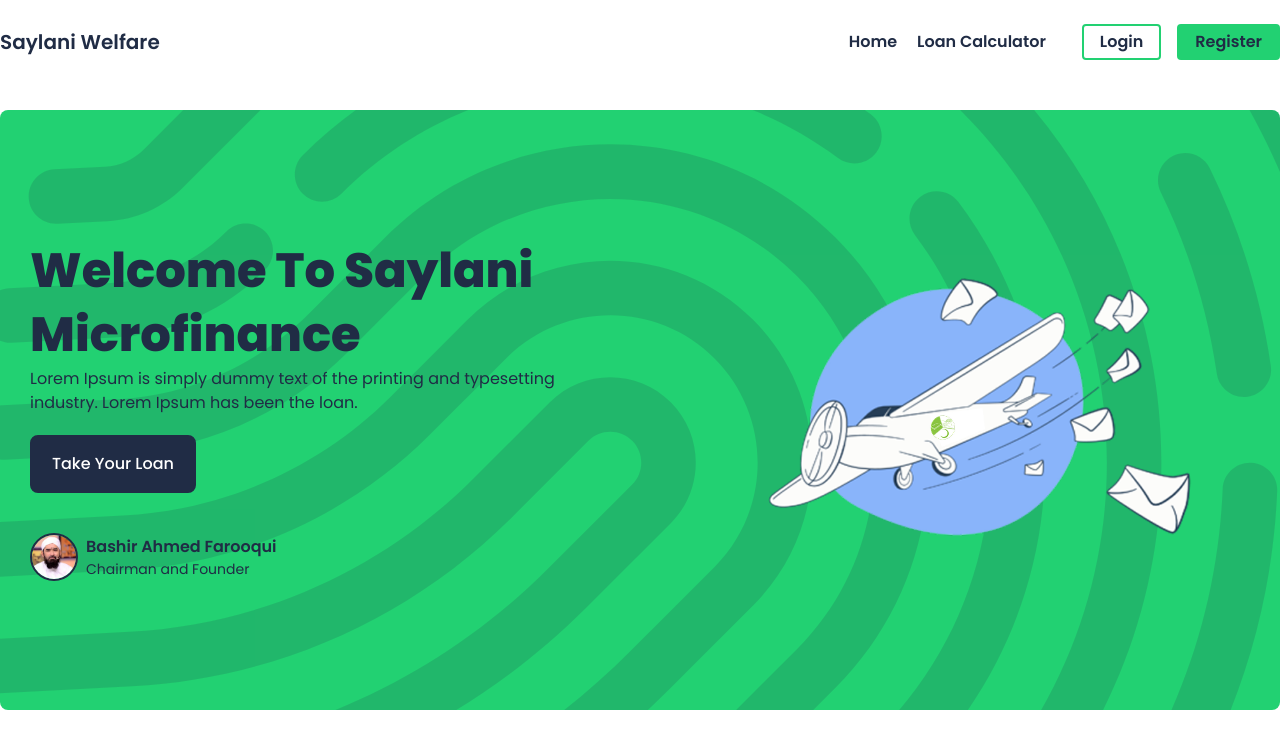
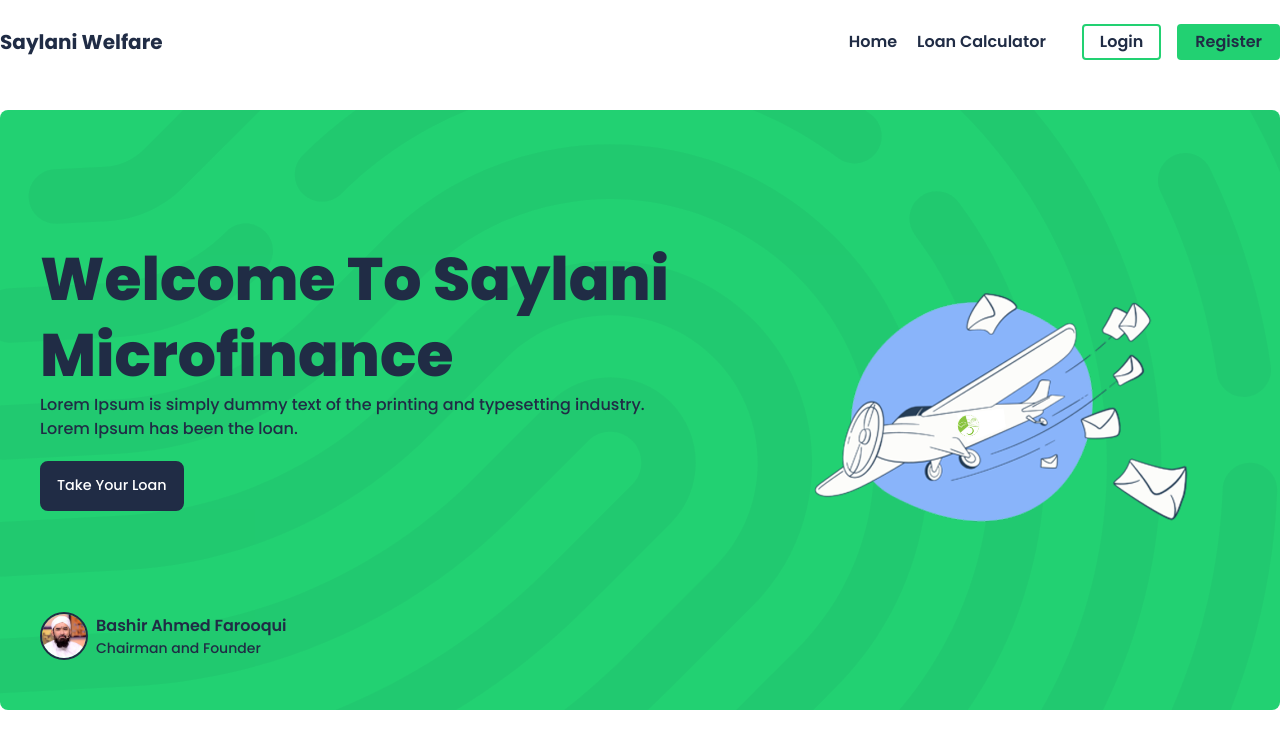
Before and after one commit to Umairnetro/Saylani-Microfinance-Frontend, a React (Vite) app: page / in a window 1280 px wide. Shown: the top 748 px of the page. Built offline with nearby package versions, Linux system fonts and the light colour scheme.

Commit message:
add register page

```diff
--- a/src/App.jsx
+++ b/src/App.jsx
@@ -2,18 +2,23 @@
 import "./App.css";
 import Navbar from "./components/Navbar";
 import Home from "./Pages/Home";
+import Register from "./components/Register";
 
 function App() {
   const router = createBrowserRouter([
     {
       path: "/",
       element: <Navbar />,
-      children:[
+      children: [
         {
-          index:true,
-          element: <Home/>
-        }
-      ]
+          index: true,
+          element: <Home />,
+        },
+        {
+          path: "/register",
+          element: <Register />,
+        },
+      ],
     },
   ]);
 
--- a/src/Pages/Home.jsx
+++ b/src/Pages/Home.jsx
@@ -7,8 +7,12 @@
     <div>
       <div className={`${style.landingPage}`}>
         <div className={`${style.main} container mx-auto`}>
-          <div className={`${style.content} w-1/2 flex flex-col items-start`}>
-            <h1 className="text-5xl/16 font-extrabold">
+          <div
+            className={`${style.content} h-full w-[55%] flex flex-col items-start justify-between`}
+          >
+            <span></span>
+            <div>
+              <h1 className="text-6xl/19 font-extrabold">
                 Welcome To Saylani Microfinance
               </h1>
               <p>
@@ -16,8 +20,9 @@
                 industry. Lorem Ipsum has been the loan.
               </p>
               <button>Take Your Loan</button>
+            </div>
 
-            <div className="ceo mt-10 flex items-center gap-2">
+            <div className="ceo flex items-center gap-2 mb-5">
               <img
                 className="w-12 rounded-full border-2 border-dark-imperial-blue"
                 src={ceo}
@@ -29,7 +34,7 @@
               </div>
             </div>
           </div>
-          <div className="sideImage w-1/2">
+          <div className="sideImage w-[45%]">
             <img src={airplane} alt="error to load image" />
           </div>
         </div>
--- a/src/Pages/Home.module.css
+++ b/src/Pages/Home.module.css
@@ -16,7 +16,7 @@
     gap: 30px;
     margin-top: 20px;
     overflow: hidden;
-    padding: 30px;
+    padding: 30px 40px;
     background-color: var(--color-ufo-green);
     z-index: 1;
 
@@ -28,7 +28,7 @@
       background: url("../assets/Group.svg") no-repeat;
       background-position: 50% 50%;
       background-size: 132em;
-      opacity: 15%;
+      opacity: 4%;
       z-index: -1;
     }
 
@@ -38,11 +38,12 @@
 
       & p {
         color: var(--color-paragraph);
-        font-weight: 400;
+        font-weight: 500;
       }
 
       & button {
-        padding: 15px 20px;
+        font-size: .9rem;
+        padding: 12px 15px;
         background-color: var(--color-dark-imperial-blue);
         color: white;
         border-radius: 8px;
--- a/src/components/Navbar.jsx
+++ b/src/components/Navbar.jsx
@@ -5,8 +5,8 @@
     <>
       <header className="w-full border-b-dark-imperial-blue-border bg-white absolute">
         <nav className="container flex justify-between items-center mx-auto pt-6">
-          <h3 className="logo text-xl font-semibold">Saylani Welfare</h3>
-          <ul className="flex items-center gap-5">
+          <h3 className="logo text-xl font-bold text-dark-imperial-blue ">Saylani Welfare</h3>
+          <ul className="flex items-center gap-5 text-dark-imperial-blue">
             <li>
               <Link to={"/"} className="font-semibold">
                 Home
--- /dev/null
+++ b/src/components/Register.jsx
@@ -0,0 +1,14 @@
+const Register = () => {
+  return (
+    <div className="container h-screen m-auto rounded-3xl flex justify-center items-center">
+      <form className="flex flex-col gap-4 w-1/3 border-2 border-dark-imperial-blue h-[70%] rounded-2xl p-5 bg-ufo-green">
+        <div>
+          <label htmlFor="Name">Name</label>
+          <input className="border-2 border-dark-imperial-blue block" type="text" name="name" placeholder="Enter your name" />
+        </div>
+      </form>
+    </div>
+  );
+};
+
+export default Register;
--- /dev/null
+++ b/src/hooks/apiFetch.jsx
@@ -0,0 +1,20 @@
+const apiFetch = async (path, method = "GET", body) => {
+  try {
+    const api = await fetch(`https://vercel-api-olive.vercel.app/${path}`, {
+      method: `${method}`,
+      headers: {
+        "Content-Type": "application/json",
+      },
+      body: JSON.stringify(body),
+    });
+
+    const response = await api.json();
+
+    const data = await response;
+    console.log(data);
+  } catch (error) {
+    throw new Error("Error fetching data: ", error);
+  }
+};
+
+export default apiFetch;
--- a/src/main.jsx
+++ b/src/main.jsx
@@ -1,10 +1,7 @@
-import { StrictMode } from "react";
 import { createRoot } from "react-dom/client";
 import "./index.css";
 import App from "./App.jsx";
 
 createRoot(document.getElementById("root")).render(
-  <StrictMode>
     <App />
-  </StrictMode>
 );
```
Lines whose indentation alone changed are shown as unchanged.
